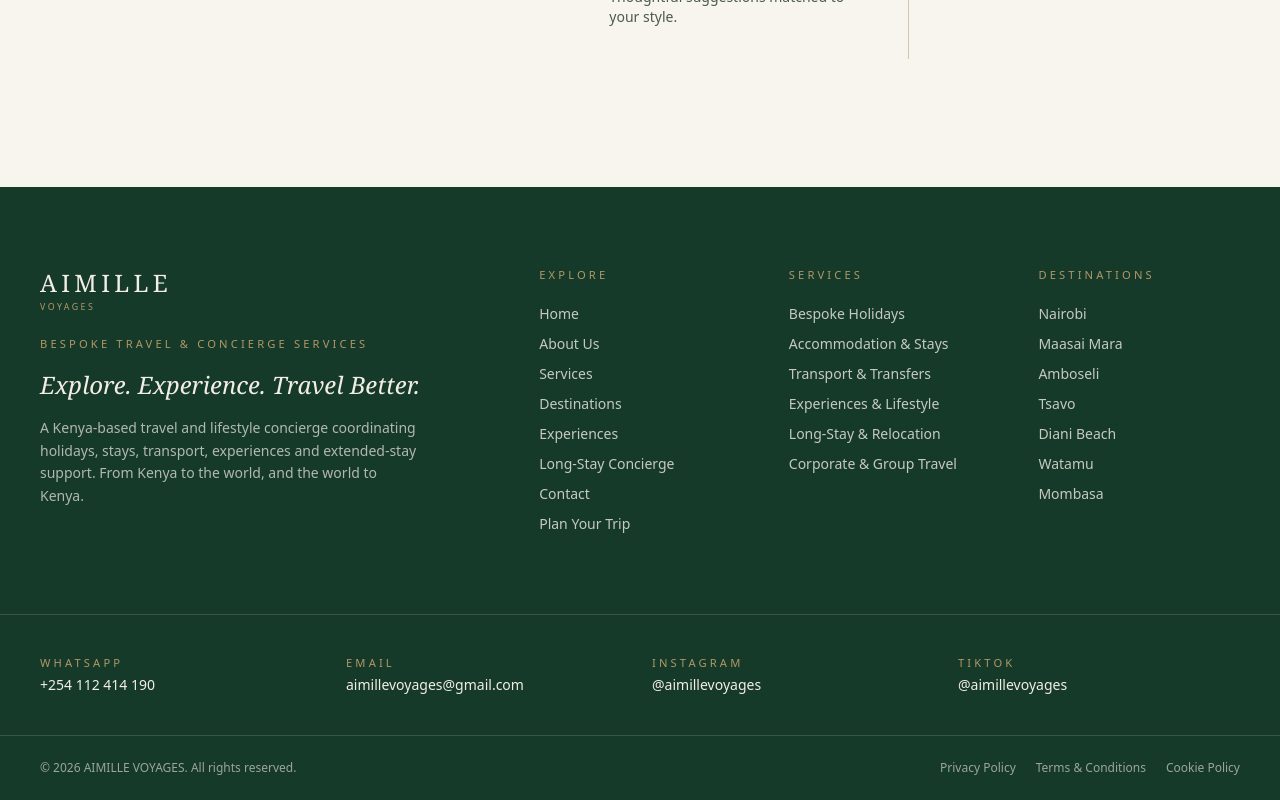
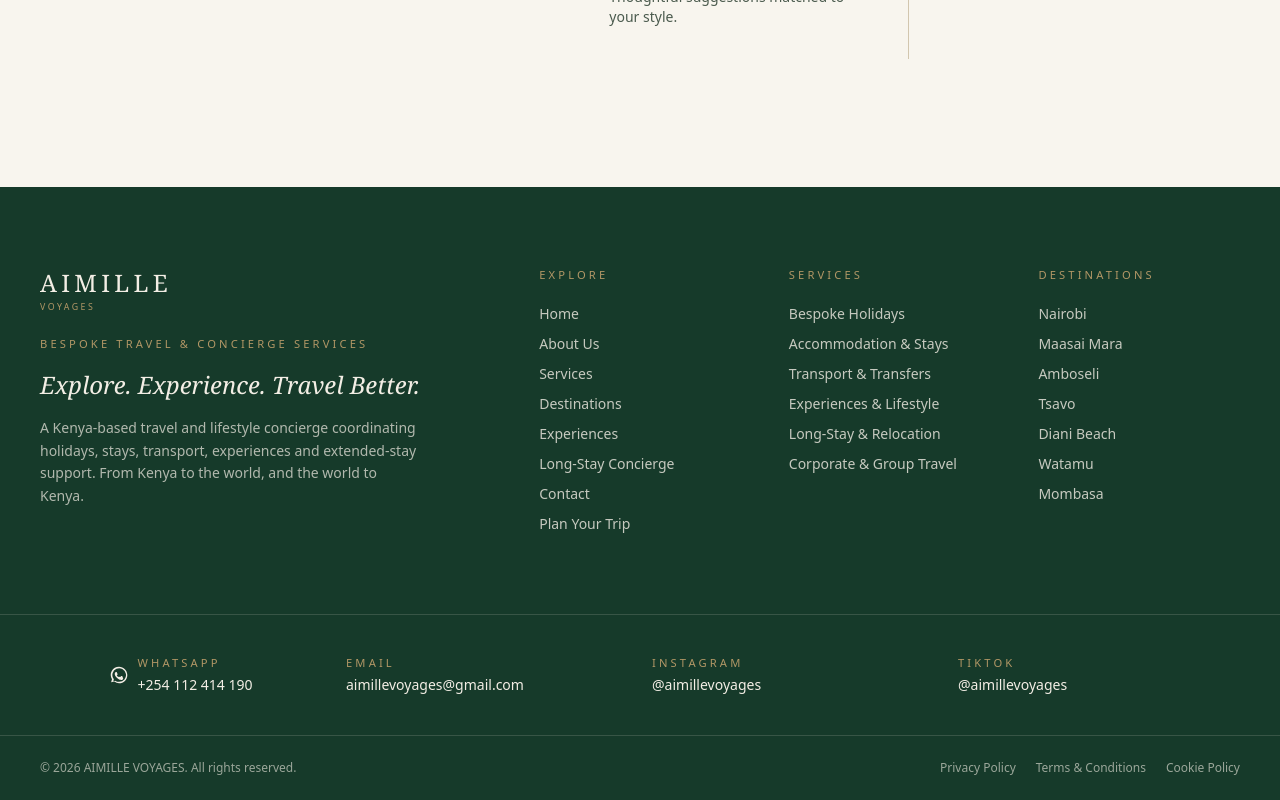
Before and after one commit to mcwachira/aimille-voyages, a Next.js app: page / in a window 1280 px wide. Shown: the part 8802-9602 px from the top of the page. Built offline with nearby package versions, Linux system fonts and the light colour scheme; no server answers.

Commit message:
updayre the whatsapp link component

```diff
--- a/src/components/site/WhatsAppLink.tsx
+++ b/src/components/site/WhatsAppLink.tsx
@@ -1,7 +1,7 @@
+
 "use client";
 
 import type { ReactNode } from "react";
-import { MessageCircle } from "lucide-react";
 import { whatsappUrl } from "@/content/site";
 import { track } from "@/lib/analytics";
 import { cn } from "@/lib/utils";
@@ -13,7 +13,21 @@ type WhatsAppLinkProps = {
     className?: string;
     variant?: "brand" | "gold" | "ghostLight" | "line";
     location: string;
+    iconOnly?: boolean;
 };
+
+function WhatsAppIcon({ className }: { className?: string }) {
+    return (
+        <svg
+            viewBox="0 0 24 24"
+            fill="currentColor"
+            aria-hidden="true"
+            className={cn("shrink-0", className)}
+        >
+            <path d="M12.04 2a9.87 9.87 0 0 0-8.45 15l-1.05 3.84 3.94-1.03A9.96 9.96 0 0 0 12.04 22C17.56 22 22 17.52 22 12S17.56 2 12.04 2Zm0 18.2a8.2 8.2 0 0 1-4.19-1.15l-.3-.18-2.34.61.63-2.28-.2-.32a8.18 8.18 0 1 1 6.4 3.32Zm4.5-6.13c-.25-.13-1.48-.73-1.71-.81-.23-.09-.4-.13-.56.13-.17.25-.65.81-.8.98-.15.17-.29.19-.54.06-.25-.13-1.05-.39-2-.1-.74-.67-1.23-1.5-1.38-1.75-.14-.25-.02-.39.11-.51.11-.11.25-.29.37-.43.12-.14.17-.25.25-.42.08-.17.04-.32-.02-.45-.06-.13-.56-1.35-.77-1.85-.2-.48-.41-.42-.56-.43h-.48c-.17 0-.44.06-.67.31-.23.25-.88.86-.88 2.09 0 1.23.9 2.42 1.02 2.59.12.17 1.76 2.69 4.26 3.77.6.26 1.07.41 1.43.52.6.19 1.14.16 1.57.1.48-.07 1.48-.61 1.69-1.2.21-.59.21-1.1.15-1.2-.06-.1-.23-.17-.48-.29Z" />
+        </svg>
+    );
+}
 
 export function WhatsAppLink({
                                  message,
@@ -21,37 +35,65 @@ export function WhatsAppLink({
                                  className,
                                  variant,
                                  location,
+                                 iconOnly = false,
                              }: WhatsAppLinkProps) {
     return (
         <a
             href={whatsappUrl(message)}
             target="_blank"
             rel="noopener noreferrer"
+            aria-label={iconOnly ? "Chat with us on WhatsApp" : undefined}
             onClick={() => track("whatsapp_click", { location })}
             className={cn(
+                "inline-flex items-center justify-center gap-2",
+                "transition-all duration-200",
+                "focus-visible:outline-none focus-visible:ring-2 focus-visible:ring-gold focus-visible:ring-offset-2",
                 variant && buttonVariants({ variant, size: "xl" }),
                 className,
             )}
         >
-            {variant && <MessageCircle aria-hidden="true" />}
-            {children ?? "Chat with us on WhatsApp"}
+            <WhatsAppIcon className="h-5 w-5" />
+            {!iconOnly && (
+                <span>{children ?? "Chat with us on WhatsApp"}</span>
+            )}
         </a>
     );
 }
 
 export function WhatsAppFloat() {
+    const message =
+        "Hello AIMILLE VOYAGES, I would like to plan an experience in Kenya.";
+
     return (
         <a
-            href={whatsappUrl(
-                "Hello AIMILLE VOYAGES, I would like to plan an experience in Kenya.",
-            )}
+            href={whatsappUrl(message)}
             target="_blank"
             rel="noopener noreferrer"
             aria-label="Chat with AIMILLE VOYAGES on WhatsApp"
+            title="Chat with us on WhatsApp"
             onClick={() => track("whatsapp_click", { location: "floating" })}
-            className="fixed bottom-5 right-5 z-40 flex h-14 w-14 items-center justify-center rounded-full bg-band text-band-foreground shadow-soft ring-1 ring-gold/60 transition-transform hover:scale-105"
+            className={cn(
+                "group fixed z-40",
+                "right-4 bottom-4 sm:right-6 sm:bottom-6",
+                "flex items-center justify-center gap-3",
+                "h-14 w-14 sm:h-auto sm:w-auto sm:rounded-full",
+                "rounded-full sm:px-5 sm:py-3",
+                "bg-[#25D366] text-white",
+                "shadow-lg shadow-black/15",
+                "ring-1 ring-white/20",
+                "transition-all duration-300",
+                "hover:-translate-y-1 hover:bg-[#20BD5A] hover:shadow-xl",
+                "active:scale-95",
+                "focus-visible:outline-none focus-visible:ring-2",
+                "focus-visible:ring-[#25D366] focus-visible:ring-offset-2",
+                "bottom-[max(1rem,env(safe-area-inset-bottom))]",
+            )}
         >
-            <MessageCircle className="h-6 w-6" aria-hidden="true" />
+            <WhatsAppIcon className="h-7 w-7 sm:h-6 sm:w-6" />
+
+            <span className="hidden text-sm font-semibold sm:inline">
+        Chat with us
+      </span>
         </a>
     );
 }
```
